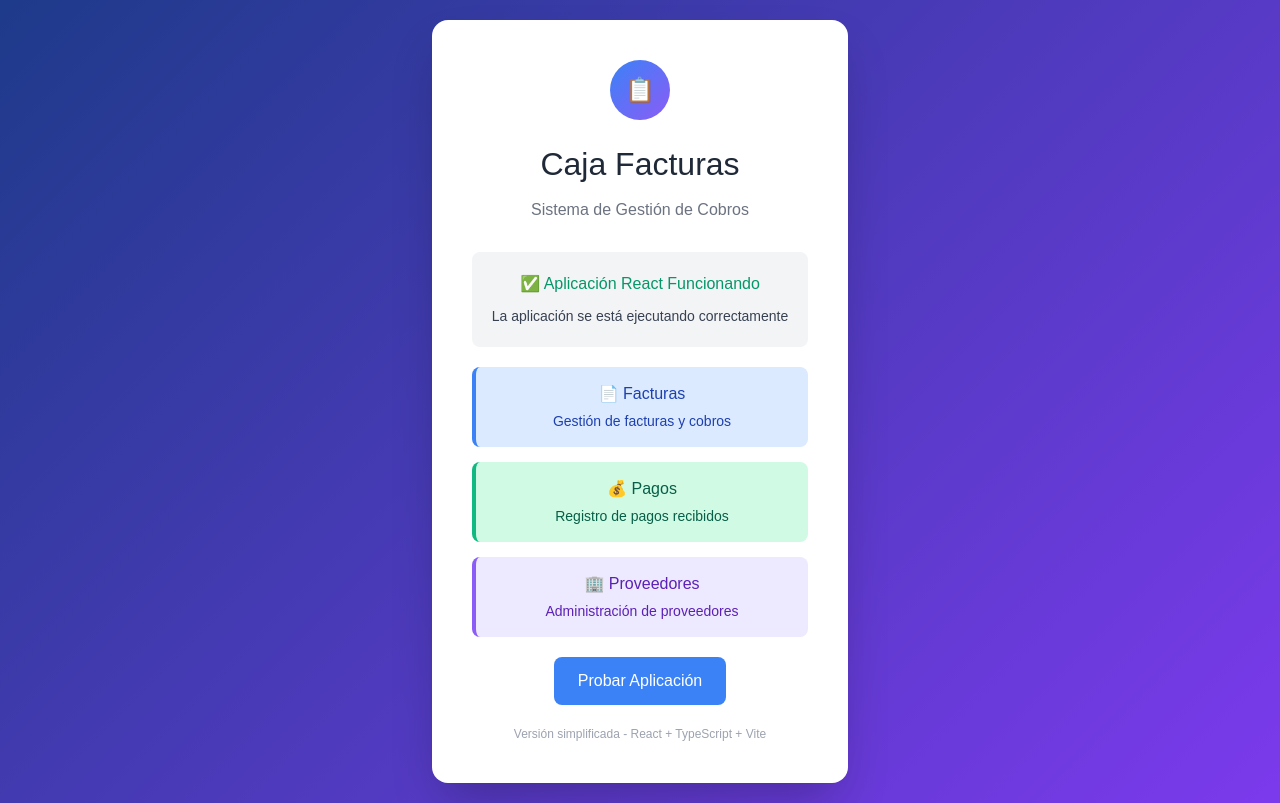
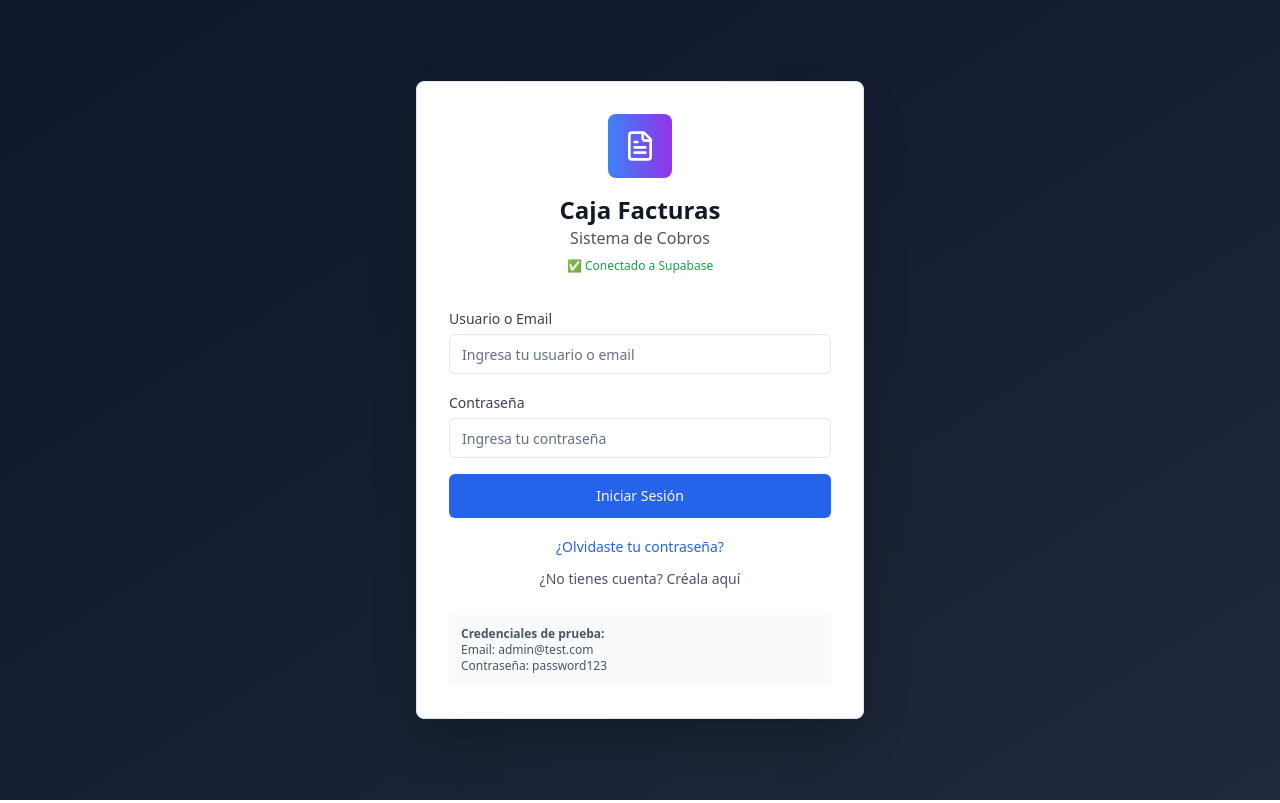
Before and after one commit to lentolentini-debug/factura-luz, a React (Vite) app: page /login in a window 1280 px wide. Built offline with nearby package versions, Linux system fonts and the light colour scheme.

Commit message:
Continue auth setup

```diff
--- a/src/App.tsx
+++ b/src/App.tsx
@@ -1,145 +1,60 @@
-import React from 'react';
+import { Routes, Route, Navigate } from 'react-router-dom';
+import { useAuth } from '@/hooks/useAuth';
+import { Login } from '@/pages/Login';
+import Index from '@/pages/Index';
+import { Facturas } from '@/pages/Facturas';
+import { Pagos } from '@/pages/Pagos';
+import { Proveedores } from '@/pages/Proveedores';
+import { CargarFactura } from '@/pages/CargarFactura';
+import { Chat } from '@/pages/Chat';
+import { Configuracion } from '@/pages/Configuracion';
+import { Backups } from '@/pages/Backups';
+import NotFound from '@/pages/NotFound';
+import { Toaster } from '@/components/ui/toaster';
 
-console.log('🚀 Iniciando App muy simple...');
+function App() {
+  const { user, loading } = useAuth();
 
-const App = () => {
-  console.log('📱 Renderizando componente App...');
+  if (loading) {
+    return (
+      <div className="min-h-screen flex items-center justify-center bg-background">
+        <div className="text-center">
+          <div className="animate-spin rounded-full h-12 w-12 border-b-2 border-primary mx-auto mb-4"></div>
+          <p className="text-muted-foreground">Cargando...</p>
+        </div>
+      </div>
+    );
+  }
+
+  if (!user) {
+    return (
+      <>
+        <Routes>
+          <Route path="/login" element={<Login />} />
+          <Route path="*" element={<Navigate to="/login" replace />} />
+        </Routes>
+        <Toaster />
+      </>
+    );
+  }
 
   return (
-    <div style={{
-      minHeight: '100vh',
-      background: 'linear-gradient(135deg, #1e3a8a, #7c3aed)',
-      color: 'white',
-      display: 'flex',
-      flexDirection: 'column',
-      alignItems: 'center',
-      justifyContent: 'center',
-      fontFamily: 'Arial, sans-serif',
-      padding: '20px'
-    }}>
-      <div style={{
-        background: 'white',
-        color: '#1f2937',
-        padding: '40px',
-        borderRadius: '16px',
-        textAlign: 'center',
-        maxWidth: '500px',
-        boxShadow: '0 25px 50px -12px rgba(0, 0, 0, 0.25)'
-      }}>
-        <div style={{
-          width: '60px',
-          height: '60px',
-          background: 'linear-gradient(135deg, #3b82f6, #8b5cf6)',
-          borderRadius: '50%',
-          display: 'flex',
-          alignItems: 'center',
-          justifyContent: 'center',
-          margin: '0 auto 20px',
-          fontSize: '24px',
-          color: 'white'
-        }}>
-          📋
-        </div>
-
-        <h1 style={{
-          fontSize: '32px',
-          marginBottom: '10px',
-          color: '#1f2937'
-        }}>
-          Caja Facturas
-        </h1>
-
-        <p style={{
-          color: '#6b7280',
-          marginBottom: '30px'
-        }}>
-          Sistema de Gestión de Cobros
-        </p>
-
-        <div style={{
-          background: '#f3f4f6',
-          padding: '20px',
-          borderRadius: '8px',
-          marginBottom: '20px'
-        }}>
-          <h3 style={{ color: '#059669', marginBottom: '10px' }}>
-            ✅ Aplicación React Funcionando
-          </h3>
-          <p style={{ fontSize: '14px', color: '#374151' }}>
-            La aplicación se está ejecutando correctamente
-          </p>
-        </div>
-
-        <div style={{
-          display: 'grid',
-          gap: '15px',
-          marginBottom: '20px'
-        }}>
-          <div style={{
-            background: '#dbeafe',
-            padding: '15px',
-            borderRadius: '8px',
-            borderLeft: '4px solid #3b82f6'
-          }}>
-            <h4 style={{ color: '#1e40af', margin: '0 0 5px 0' }}>📄 Facturas</h4>
-            <p style={{ fontSize: '14px', color: '#1e40af', margin: '0' }}>
-              Gestión de facturas y cobros
-            </p>
-          </div>
-
-          <div style={{
-            background: '#d1fae5',
-            padding: '15px',
-            borderRadius: '8px',
-            borderLeft: '4px solid #10b981'
-          }}>
-            <h4 style={{ color: '#065f46', margin: '0 0 5px 0' }}>💰 Pagos</h4>
-            <p style={{ fontSize: '14px', color: '#065f46', margin: '0' }}>
-              Registro de pagos recibidos
-            </p>
-          </div>
-
-          <div style={{
-            background: '#ede9fe',
-            padding: '15px',
-            borderRadius: '8px',
-            borderLeft: '4px solid #8b5cf6'
-          }}>
-            <h4 style={{ color: '#5b21b6', margin: '0 0 5px 0' }}>🏢 Proveedores</h4>
-            <p style={{ fontSize: '14px', color: '#5b21b6', margin: '0' }}>
-              Administración de proveedores
-            </p>
-          </div>
-        </div>
-
-        <button
-          onClick={() => {
-            alert('¡La aplicación está funcionando perfectamente! 🎉\n\nPróximos pasos:\n1. Agregar autenticación\n2. Conectar con Supabase\n3. Implementar funcionalidades');
-          }}
-          style={{
-            background: '#3b82f6',
-            color: 'white',
-            border: 'none',
-            padding: '12px 24px',
-            borderRadius: '8px',
-            fontSize: '16px',
-            cursor: 'pointer',
-            fontWeight: '500'
-          }}
-        >
-          Probar Aplicación
-        </button>
-
-        <div style={{
-          marginTop: '20px',
-          fontSize: '12px',
-          color: '#9ca3af'
-        }}>
-          Versión simplificada - React + TypeScript + Vite
-        </div>
-      </div>
-    </div>
+    <>
+      <Routes>
+        <Route path="/" element={<Index />} />
+        <Route path="/facturas" element={<Facturas />} />
+        <Route path="/pagos" element={<Pagos />} />
+        <Route path="/proveedores" element={<Proveedores />} />
+        <Route path="/cargar" element={<CargarFactura />} />
+        <Route path="/chat" element={<Chat />} />
+        <Route path="/configuracion" element={<Configuracion />} />
+        <Route path="/backups" element={<Backups />} />
+        <Route path="/login" element={<Navigate to="/" replace />} />
+        <Route path="*" element={<NotFound />} />
+      </Routes>
+      <Toaster />
+    </>
   );
-};
+}
 
 export default App;
--- a/src/pages/Login.tsx
+++ b/src/pages/Login.tsx
@@ -192,9 +192,9 @@ export const Login = () => {
         </form>
 
         <div className="mt-6 p-3 bg-gray-50 rounded text-xs text-gray-600">
-          <p><strong>Para probar:</strong></p>
-          <p>1. Crea una cuenta nueva con tu email</p>
-          <p>2. O usa: admin@test.com / password123</p>
+          <p><strong>Credenciales de prueba:</strong></p>
+          <p>Email: admin@test.com</p>
+          <p>Contraseña: password123</p>
         </div>
       </Card>
     </div>
```
Also changed, not shown: src/pages/Index.tsx (+171 -6 lines).
